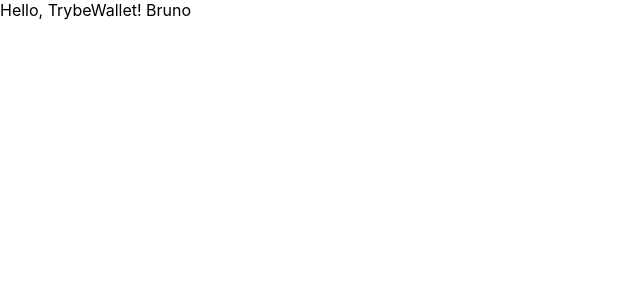
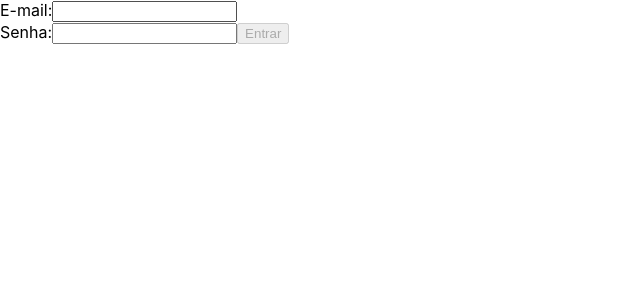
Before and after one commit to OliveiraBruno24/TrybeWallet, a React (Vite) app: page / in a window 1280 px wide. Shown: the top 300 px of the page, without its empty margins (0-640 px from the left). Built offline with nearby package versions, Linux system fonts and the light colour scheme.

Commit message:
passando em tudo do req 1, só n sei pq n está salvando no estado global

```diff
--- a/package.json
+++ b/package.json
@@ -6,7 +6,7 @@
     "node": "16 || 18"
   },
   "dependencies": {
-    "@redux-devtools/extension": "3.2.5",
+    "@redux-devtools/extension": "^3.2.5",
     "@testing-library/dom": "^8.20.0",
     "@testing-library/jest-dom": "5.16.5",
     "@testing-library/react": "13.4.0",
--- a/src/App.tsx
+++ b/src/App.tsx
@@ -1,7 +1,15 @@
 import React from 'react';
+import { Route, Routes } from 'react-router-dom';
+import Login from './pages/Login';
+import Wallet from './pages/Wallet';
 
 function App() {
-  return <div>Hello, TrybeWallet! Bruno</div>;
+  return (
+    <Routes>
+      <Route path="/" element={ <Login /> } />
+      <Route path="/carteira" element={ <Wallet /> } />
+    </Routes>
+  );
 }
 
 export default App;
--- a/src/main.tsx
+++ b/src/main.tsx
@@ -2,12 +2,16 @@
 import ReactDOM from 'react-dom/client';
 import { BrowserRouter } from 'react-router-dom';
 import './index.css';
+import { Provider } from 'react-redux';
 import App from './App';
+import store from './redux';
 
 ReactDOM
   .createRoot(document.getElementById('root') as HTMLElement)
   .render(
     <BrowserRouter>
-      <App />
+      <Provider store={ store }>
+        <App />
+      </Provider>
     </BrowserRouter>,
   );
--- a/src/pages/Login.tsx
+++ b/src/pages/Login.tsx
@@ -1,5 +1,75 @@
+// teste@trybe.com
+// numero
+
+import { useState } from 'react';
+import { useNavigate } from 'react-router-dom';
+import { useDispatch, useSelector } from 'react-redux';
+import { setEmail } from '../redux/actions';
+import { RootState } from '../types';
+
 function Login() {
-  return <div>Login</div>;
+  // const [email, setEmail] = useState('');
+  const [password, setPassword] = useState('');
+  const [isValidEmail, setIsValidEmail] = useState<boolean>(false);
+  const [isValidPassword, setIsValidPassword] = useState<boolean>(false);
+
+  const dispatch = useDispatch();
+  const email = useSelector((state:RootState) => state.email);
+  const emailRegex = /^[^\s@]+@[^\s@]+\.[^\s@]+$/;
+  const navigate = useNavigate();
+
+  const handleEmailChange = (event: React.ChangeEvent<HTMLInputElement>) => {
+    const { value } = event.target;
+    setEmail(value);
+
+    setIsValidEmail(emailRegex.test(value));
+    dispatch(setEmail(value));
+  };
+
+  const handlePasswordChange = (event: React.ChangeEvent<HTMLInputElement>) => {
+    const { value } = event.target;
+    setPassword(value);
+    if (value.length >= 6) {
+      setIsValidPassword(true);
+    } else {
+      setIsValidPassword(false);
+    }
+  };
+
+  const handleLogin = () => {
+    if (password.length >= 6 && isValidEmail === true) {
+      // dispatch(setEmail(email));
+      navigate('/carteira');
+    }
+  };
+
+  return (
+    <div>
+      <label htmlFor="email-input">E-mail:</label>
+      <input
+        type="email"
+        id="email-input"
+        data-testid="email-input"
+        value={ email }
+        onChange={ handleEmailChange }
+      />
+      <br />
+      <label htmlFor="password-input">Senha:</label>
+      <input
+        type="password"
+        id="password-input"
+        data-testid="password-input"
+        value={ password }
+        onChange={ handlePasswordChange }
+      />
+      <button
+        onClick={ handleLogin }
+        disabled={ !isValidEmail || !isValidPassword }
+      >
+        Entrar
+      </button>
+    </div>
+  );
 }
 
 export default Login;
--- a/src/redux/actions/index.ts
+++ b/src/redux/actions/index.ts
@@ -1 +1,8 @@
-// Coloque aqui suas actions
+export const SET_EMAIL = 'SET_EMAIL';
+export const SET_PASSWORD = 'SET_PASSWORD';
+export const SET_BUTTON_ENABLED = 'SET_BUTTON_ENABLED';
+
+export const setEmail = (email: string) => ({
+  type: SET_EMAIL,
+  payload: email,
+});
--- a/src/redux/index.ts
+++ b/src/redux/index.ts
@@ -1 +1,7 @@
-// configure aqui sua store
+import { legacy_createStore as createStore } from 'redux';
+import { composeWithDevTools } from '@redux-devtools/extension';
+import reducer from './reducers';
+
+const store = createStore(reducer, composeWithDevTools());
+
+export default store;
--- a/src/redux/reducers/index.ts
+++ b/src/redux/reducers/index.ts
@@ -3,5 +3,24 @@
 
 // Configure os seus reducers.
 // ATENÇÃO: você obrigatoriamente tem que utilizar as chaves "user" e "wallet" no seu estado global
+import { AnyAction } from 'redux';
+import { SET_EMAIL } from '../actions';
+import { RootState } from '../../types';
 
-export default () => {}; // delete essa linha e configure os seus reducers
+const INITIAL_STATE = {
+  email: '',
+};
+
+const reducer = (state = INITIAL_STATE, action: AnyAction):RootState => {
+  switch (action.type) {
+    case SET_EMAIL:
+      return {
+        ...state,
+        email: action.payload,
+      };
+
+    default:
+      return state;
+  }
+};
+export default reducer;
--- /dev/null
+++ b/src/types.ts
@@ -0,0 +1,3 @@
+export interface RootState {
+  email: any;
+}
```
Also changed, not shown: 1 other file (tests, documents, lock files or other folders).
